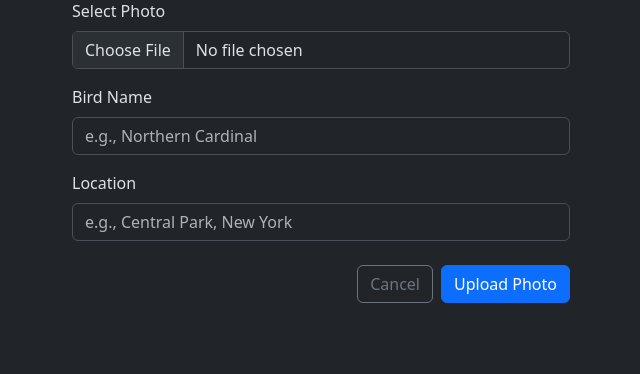
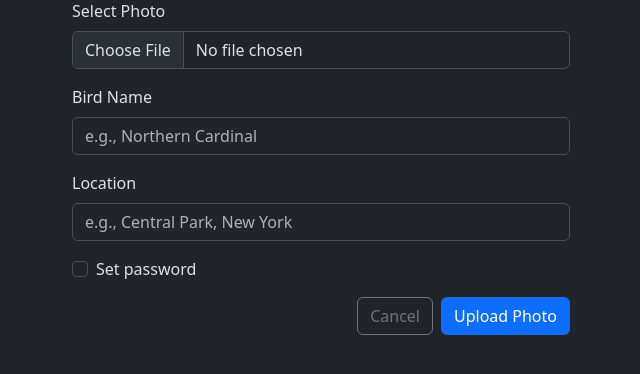
Before and after one commit to command-line-team2-UA5309/FlaskPictureApp, a Flask app: page /upload_post in a window 1280 px wide. Shown: the part 177-551 px from the top of the page, without its empty margins (319-959 px from the left). Run offline with Flask 3, Linux system fonts and the light colour scheme; the visitor is signed in with stand-in values (Sample User, id 1); some libraries are stand-ins or nearby versions.

Commit message:
CLT-35 Add location encryption with password
Add an optional feature for encryption locations with a password.

```diff
--- a/app.py
+++ b/app.py
@@ -1,9 +1,16 @@
 import logging
 import os
+import secrets
 import uuid
+from base64 import urlsafe_b64decode as b64d
+from base64 import urlsafe_b64encode as b64e
 
 import boto3
 from botocore.exceptions import ClientError
+from cryptography.fernet import Fernet
+from cryptography.hazmat.backends import default_backend
+from cryptography.hazmat.primitives import hashes
+from cryptography.hazmat.primitives.kdf.pbkdf2 import PBKDF2HMAC
 from flask import Flask, redirect, render_template, request, url_for
 from flask_login import LoginManager, current_user, login_user, logout_user
 from passlib.hash import pbkdf2_sha256
@@ -60,6 +67,41 @@
         return None
 
     return response
+
+
+def derive_key(password: bytes, salt: bytes, iterations: int = 210_000) -> bytes:
+    """Derive a secret key from a given password and salt"""
+    kdf = PBKDF2HMAC(
+        algorithm=hashes.SHA512(),
+        length=32,
+        salt=salt,
+        iterations=iterations,
+        backend=default_backend(),
+    )
+    return b64e(kdf.derive(password))
+
+
+def encrypt_data(message: bytes, password: str, iterations: int = 210_000) -> bytes:
+    """Encrypt data using generated secret key"""
+    salt = secrets.token_bytes(16)
+    key = derive_key(password.encode(), salt, iterations)
+    return b64e(
+        b"%b%b%b"
+        % (
+            salt,
+            iterations.to_bytes(4, "big"),
+            b64d(Fernet(key).encrypt(message)),
+        )
+    )
+
+
+def decrypt_data(token: bytes, password: str) -> bytes:
+    """Decrypt data using generated secret key"""
+    decoded = b64d(token)
+    salt, iteration, token = decoded[:16], decoded[16:20], b64e(decoded[20:])
+    iterations = int.from_bytes(iteration)
+    key = derive_key(password.encode(), salt, iterations)
+    return Fernet(key).decrypt(token)
 
 
 @login_manager.user_loader
@@ -137,6 +179,14 @@
         image = request.files["file"]
         birdname = request.form.get("bird_name")
         location = request.form.get("location")
+        password = request.form.get("password")
+
+        # Encrypt location and hash password if password is entered
+        if password:
+            location = encrypt_data(location.encode(), password)
+            password = pbkdf2_sha256.hash(request.form.get("password"))
+        else:
+            password = None
 
         if image:
             filename = secure_filename(image.filename)
@@ -146,7 +196,11 @@
 
             s3.upload_file(Bucket=BUCKET_NAME, Filename=filename, Key=key)
             post = Post(
-                key=key, birdname=birdname, location=location, author_id=current_user.id
+                key=key,
+                birdname=birdname,
+                location=location,
+                author_id=current_user.id,
+                password=password,
             )
             db.session.add(post)
             db.session.commit()
--- a/models.py
+++ b/models.py
@@ -23,6 +23,7 @@
     id = db.Column(db.Integer, primary_key=True)
     key = db.Column(db.String, nullable=False)
     birdname = db.Column(db.String(50), nullable=False)
-    location = db.Column(db.String(50), nullable=False)
+    location = db.Column(db.String(), nullable=False)
+    password = db.Column(db.String(), nullable=True)
     author_id = db.Column(db.Integer, db.ForeignKey("users.id"), nullable=False)
     likes = db.relationship("User", secondary=likes, backref="liked_posts")
--- a/requirements.txt
+++ b/requirements.txt
@@ -4,6 +4,7 @@
 botocore==1.42.44
 cfgv==3.5.0
 click==8.3.1
+cryptography==46.0.5
 dill==0.4.1
 distlib==0.4.0
 filelock==3.20.3
--- a/templates/base.html
+++ b/templates/base.html
@@ -54,6 +54,9 @@
 
     {% endblock %}
 </main>
+{% block scripts %}
+
+{% endblock scripts %}
 <script src="../static/bootstrap/js/bootstrap.js"></script>
 </body>
 </html>
--- a/templates/upload_post.html
+++ b/templates/upload_post.html
@@ -17,12 +17,29 @@
 
                         <div class="mb-3">
                             <label for="birdName" class="form-label">Bird Name</label>
-                            <input type="text" class="form-control" id="birdName" name="bird_name" placeholder="e.g., Northern Cardinal" required>
+                            <input type="text" class="form-control" id="birdName" name="bird_name"
+                                   placeholder="e.g., Northern Cardinal" required>
                         </div>
 
-                        <div class="mb-4">
+                        <div class="mb-3">
                             <label for="location" class="form-label">Location</label>
-                            <input type="text" class="form-control" id="location" name="location" placeholder="e.g., Central Park, New York" required>
+                            <input type="text" class="form-control" id="location" name="location"
+                                   placeholder="e.g., Central Park, New York" required>
+                        </div>
+
+                        <div class="mb-3">
+                            <div class="form-check">
+                                <input type="checkbox" class="form-check-input" id="passwordToggle">
+                                <label class="form-check-label" for="passwordToggle">
+                                    Set password
+                                </label>
+                            </div>
+                        </div>
+
+                        <div class="mb-4" id="passwordField" style="display: none;">
+                            <label for="password" class="form-label">Password</label>
+                            <input type="password" class="form-control" id="password" name="password"
+                                   placeholder="Password">
                         </div>
 
                         <div class="d-flex gap-2 justify-content-end">
@@ -34,5 +51,13 @@
             </div>
         </div>
     </div>
+{% endblock %}
 
-{% endblock %}
+{% block scripts %}
+    <script>
+        document.getElementById('passwordToggle').addEventListener('change', function () {
+            document.getElementById('passwordField').style.display = this.checked ? 'block' : 'none';
+            document.getElementById('password').required = this.checked;
+        });
+    </script>
+{% endblock scripts %}
```
